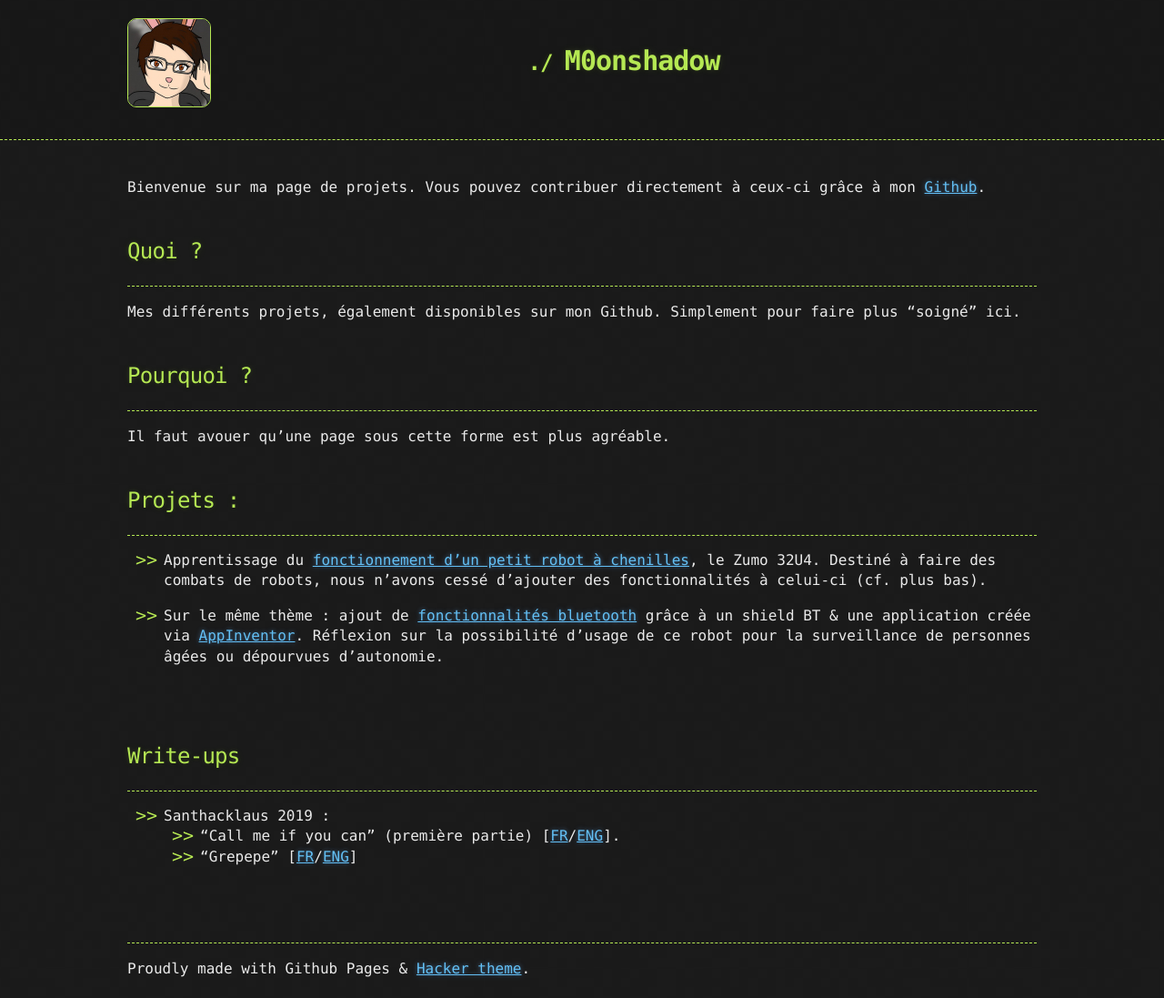
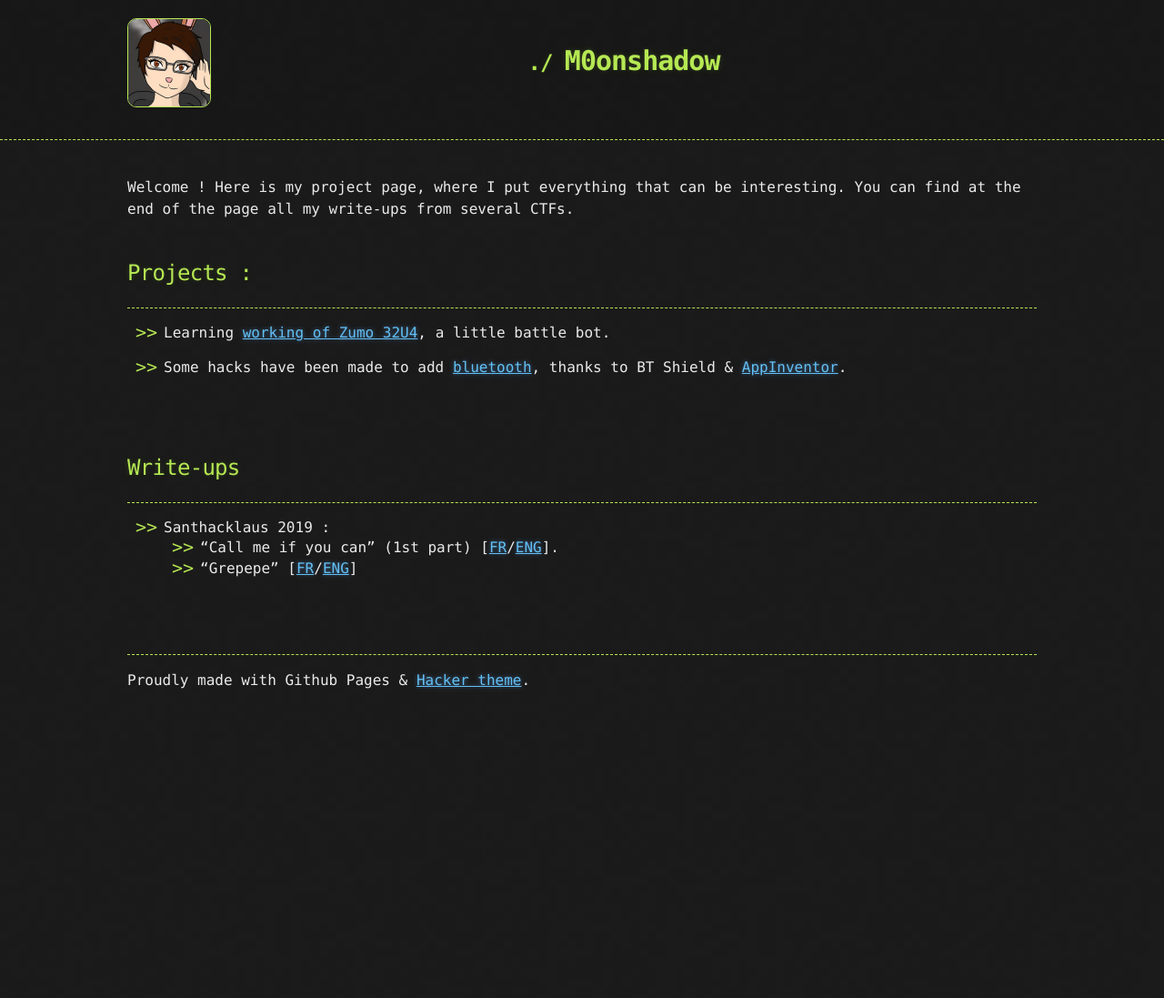
Before and after one commit to M0onshadow/M0onshadow.github.io, a Jekyll site: the page built from index.md, in a window 1280 px wide. Shown: the whole page at 91% size. Built offline with Jekyll 4.4.1, drawn with Linux system fonts in a browser that asks for light colours; the repository's description, which GitHub fills in, is left out; after the commit the page ends 900 px from its top, so only the background shows below that.

Commit message:
Update index.md

```diff
--- a/index.md
+++ b/index.md
@@ -2,31 +2,16 @@
 layout: default
 ---
 
-Bienvenue sur ma page de projets. Vous pouvez contribuer directement à ceux-ci grâce à mon [Github](https://github.com/M0onshadow).
+Welcome ! Here is my project page, where I put everything that can be interesting. You can find at the end of the page all my write-ups from several CTFs.
 <br/>
 <br/>
-## Quoi ?
+## Projects :
 
 * * *
 
-Mes différents projets, également disponibles sur mon Github. Simplement pour faire plus "soigné" ici.
-<br/>
-<br/>
-## Pourquoi ?
+- Learning [working of Zumo 32U4](https://github.com/M0onshadow/zumo32u4/tree/master/first_tests), a little battle bot.
 
-* * *
-
-Il faut avouer qu'une page sous cette forme est plus agréable.
-<br/>
-<br/>
-## Projets :
-
-* * *
-
-- Apprentissage du [fonctionnement d'un petit robot à chenilles](https://github.com/M0onshadow/zumo32u4/tree/master/first_tests), le Zumo 32U4.
-Destiné à faire des combats de robots, nous n'avons cessé d'ajouter des fonctionnalités à celui-ci (cf. plus bas).
-
-- Sur le même thème : ajout de [fonctionnalités bluetooth](https://github.com/M0onshadow/zumo32u4/tree/master/bluetooth) grâce à un shield BT & une application créée via [AppInventor](https://appinventor.mit.edu). Réflexion sur la possibilité d'usage de ce robot pour la surveillance de personnes âgées ou dépourvues d'autonomie.
+- Some hacks have been made to add [bluetooth](https://github.com/M0onshadow/zumo32u4/tree/master/bluetooth), thanks to BT Shield & [AppInventor](https://appinventor.mit.edu).
 
 <br/>
 <br/>
@@ -36,7 +21,7 @@ Destiné à faire des combats de robots, nous n'avons cessé d'ajouter des fonct
 * * *
 
 - Santhacklaus 2019 :
-  - "Call me if you can" (première partie) [<a href="ctf/Santhacklaus/CMIYC/callme_fr">FR</a>/<a href="ctf/Santhacklaus/CMIYC/callme_eng">ENG</a>].<br/>
+  - "Call me if you can" (1st part) [<a href="ctf/Santhacklaus/CMIYC/callme_fr">FR</a>/<a href="ctf/Santhacklaus/CMIYC/callme_eng">ENG</a>].<br/>
   - "Grepepe" [<a href="ctf/Santhacklaus/Grepepe/grepepe_fr">FR</a>/<a href="ctf/Santhacklaus/Grepepe/grepepe_eng">ENG<a/>]<br/>
 <br/>
 <br/>
```
